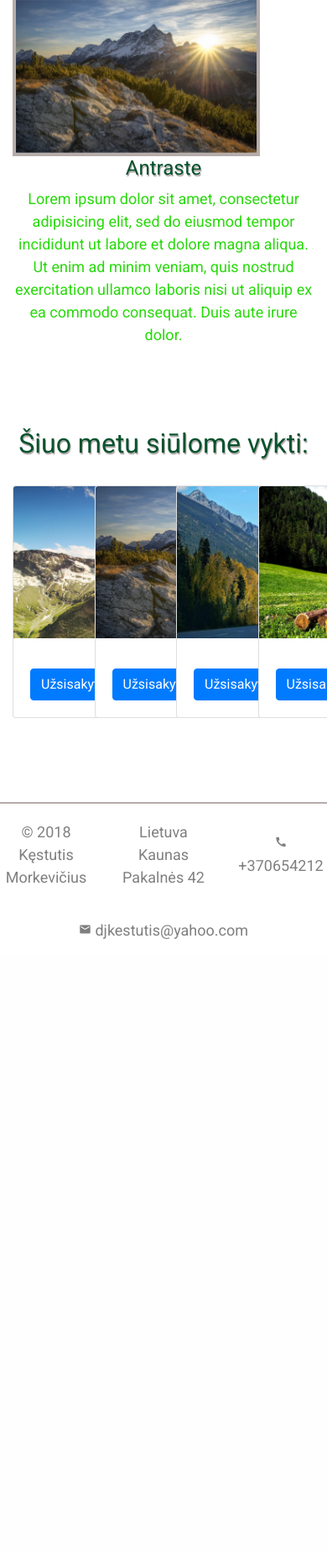
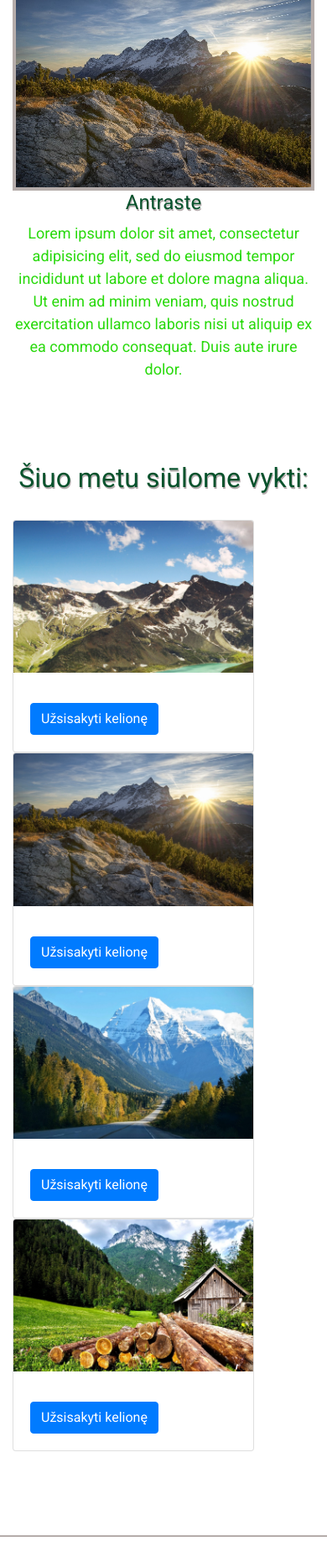
Before and after one commit to Kestutis1/kalnai, a PHP site: page /keliones.php in a window 390 px wide; the page is wider, and only the part inside the window is pictured. Shown: the part 245-2093 px from the top of that part at 84% size. Before the commit the page ends 1363 px from the top of that part, so only its background shows below. Run offline with PHP 8.4, Linux system fonts and the light colour scheme; data that the repository does not hold is empty.

Commit message:
pirmadienis

```diff
--- a/css/master.css
+++ b/css/master.css
@@ -48,6 +48,9 @@
 
 .aukstis-500 {
   height: 500px;
+}
+.aukstis-525 {
+  height: 525px;
 }
 
 .aukstis-700 {
--- a/js/min.js
+++ b/js/min.js
@@ -74,7 +74,7 @@ function pirkimuSuma () {
     type: "post",
     data: data,
     success: function(phpresponse){
-      alert(phpresponse);
+      $('#isvestis').html(phpresponse);
     }
   });
 }
@@ -87,10 +87,8 @@ function pirkimuSuma () {
     cache: false,
     url: "/ajaxLibrary/daugajax.php",
     type: "post",
-    // dataType: "json",
     data: data,
     success: function(phpresponse){
-        // alert(phpresponse);
         $('#isvestis').html(phpresponse);
     }
   });
@@ -106,7 +104,7 @@ function pirkimuSuma () {
     type: "post",
     data: data,
     success: function(phpresponse){
-      alert(phpresponse);
+      $('#isvestis').html(phpresponse);
     }
   });
 }
--- a/keliones.php
+++ b/keliones.php
@@ -29,7 +29,7 @@
   <div class="container">
     <main class="row">
       <!-- IDEA: Pradedu Nuotrauku shou -->
-      <div id="carouselExampleSlidesOnly" class="carousel slide carousel-fade col-10" data-ride="carousel">
+      <div id="carouselExampleSlidesOnly" class="carousel slide carousel-fade col-12 col-md-12 col-lg-10" data-ride="carousel">
         <div class="carousel-inner">
           <div class="carousel-item active">
             <img class="d-block w-100" src="./img/bright-clouds-cold-618833.jpg" alt="First slide">
@@ -43,7 +43,7 @@
         </div>
       </div>
       <!-- IDEA: uzbaigiu nuotrauku shou -->
-      <div class="col-md-2 col-sm col-xs align-self-center">
+      <div class="col-12 col-md-12 col-lg-2 align-self-center">
         <h4> Antraste </h4>
         <p>Lorem ipsum dolor sit amet, consectetur adipisicing elit, sed do eiusmod tempor incididunt ut labore et dolore magna aliqua. Ut enim ad minim veniam, quis nostrud exercitation ullamco laboris nisi ut aliquip ex ea commodo consequat. Duis aute
           irure dolor.</p>
@@ -57,8 +57,8 @@
       </div>
     </div>
     <!-- IDEA: Pabaigiau specery pradedu kelioniu pasirinkima -->
-    <div class="row">
-      <div class="col-3">
+    <div class="row align-items-center justify-content-center">
+      <div class="col-12 col-sm-6 col-md-6 col-lg-3 align-self-center">
         <div class="card" style="width: 18rem;">
           <img class="card-img-top" src="./img/kalnaiMaza.jpg" alt="Card image cap">
           <div class="card-body">
@@ -69,7 +69,7 @@
         </div>
       </div>
 
-      <div class="col-3">
+      <div class="col-12 col-sm-6 col-md-6 col-lg-3 align-self-center">
         <div class="card" style="width: 18rem;">
           <img class="card-img-top" src="./img/bright-clouds-cold-618833.jpg" alt="Card image cap">
           <div class="card-body">
@@ -80,7 +80,7 @@
         </div>
       </div>
 
-      <div class="col-3">
+      <div class="col-12 col-sm-6 col-md-6 col-lg-3 align-self-center">
         <div class="card" style="width: 18rem;">
           <img class="card-img-top" src="./img/landscape-mountains-nature-67517.jpg" alt="Card image cap">
           <div class="card-body">
@@ -91,7 +91,7 @@
         </div>
       </div>
 
-      <div class="col-3">
+      <div class="col-12 col-sm-6 col-md-6 col-lg-3 align-self-center">
         <div class="card" style="width: 18rem;">
           <img class="card-img-top" src="./img/alps-barn-clouds-358532.jpg" alt="Card image cap">
           <div class="card-body">
--- a/valdymasAdmin.php
+++ b/valdymasAdmin.php
@@ -101,7 +101,7 @@ if (isset($_POST['submit'])){
 
 
 <!-- IDEA:AJAX Čia pradedu administratoriaus valdymą -->
-  <div class="row aukstis-500">
+  <div class="row aukstis-525">
 
 <!-- IDEA: Čia vertikalųs valdymo mygtukai kairėje -->
     <div class="col-2 text-center valdymoKaire">
@@ -110,13 +110,13 @@ if (isset($_POST['submit'])){
     </div>
 
 <!-- IDEA: Čia horizantalus duomenų išvedimas -->
-    <div id="isvestis" class="col-8 duomenys">
+    <div id="isvestis" class="col-8 duomenys text-center">
     </div>
 
 <!-- IDEA: Čia vertikalųs valdymo mygtukai dešnėje -->
     <div class="col-2 text-center valdymoDesnia">
         <button type="button" name="button" class="btn btn-primary sleptirodyti" id="varduID"> Pirkėjų vardai </button><br />
-        <button type="button" name="button" class="btn btn-primary sleptirodyti" id="varduID3"> Pavyko 3 </button>
+        <button type="button" name="button" class="btn btn-primary sleptirodyti" id="varduID3"> Pirkėjų pavardės </button>
     </div>
 
   </div>
```
Also changed, not shown: ajaxLibrary/daugajax.php (+27 -14 lines).
